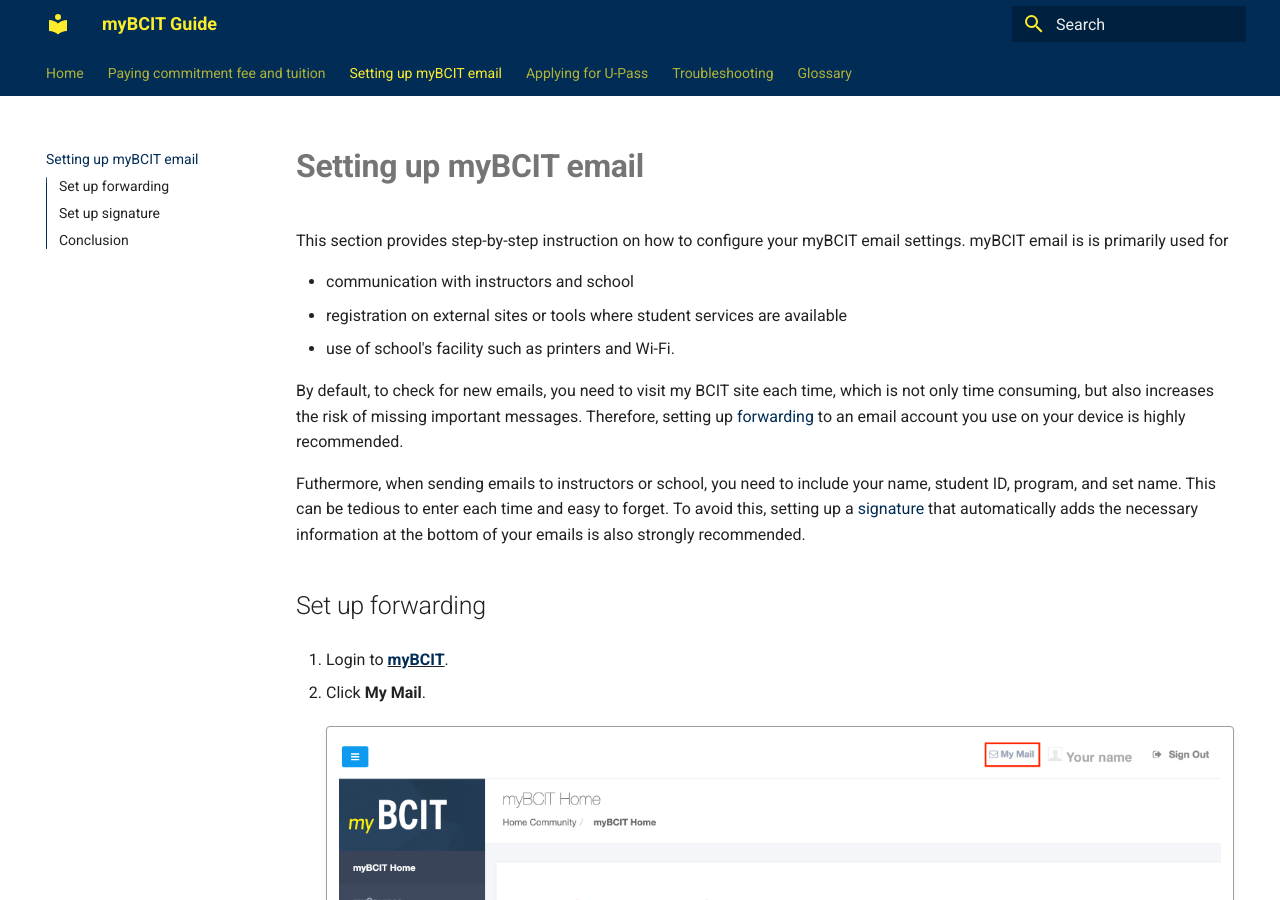
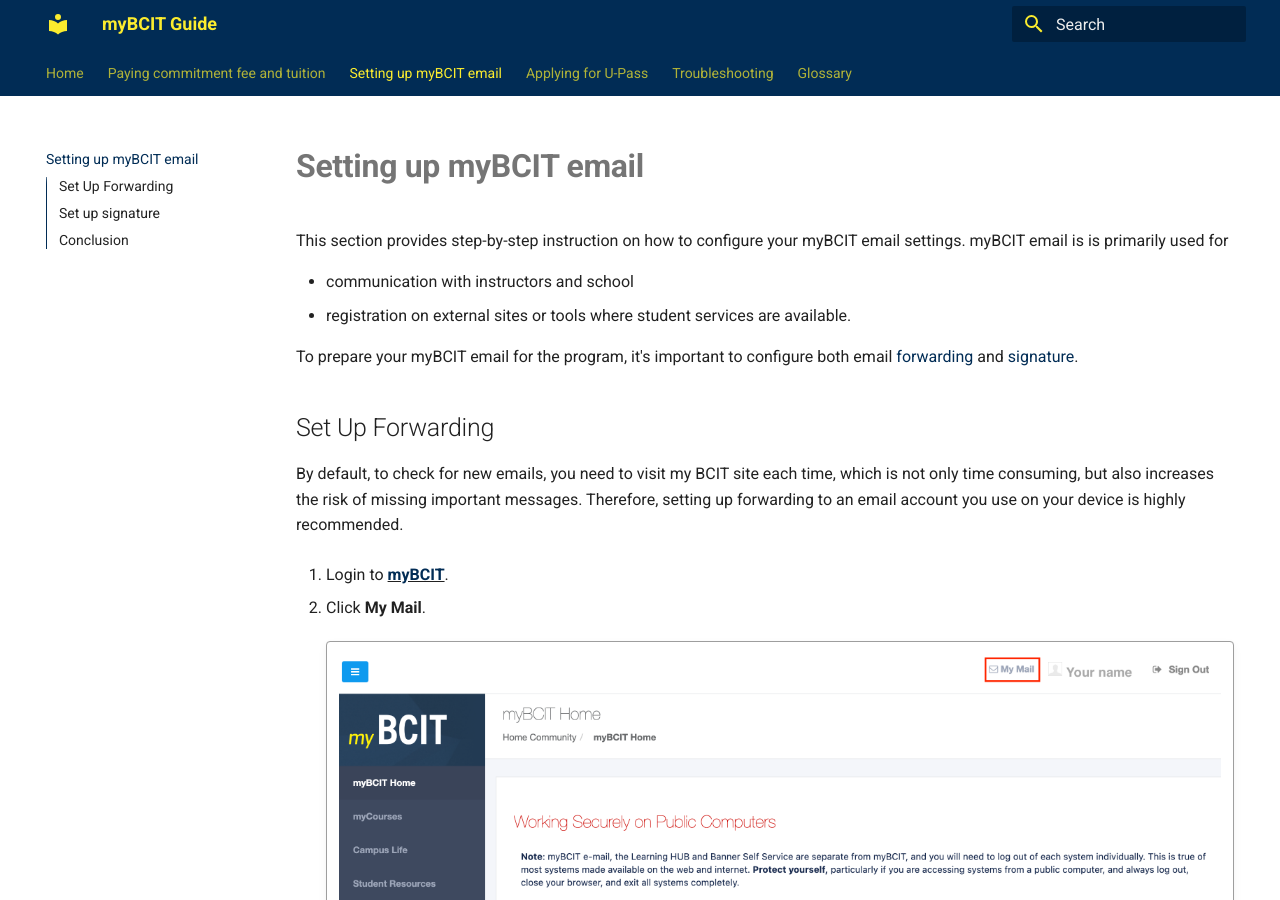
Before and after one commit to TatsunoriMarumo/myBCIT-Guide, an MkDocs documentation site: the page built from docs/setting-up-email.md, in a window 1280 px wide and 900 px high. Built offline with MkDocs 1.6.1 and Material for MkDocs 9.7.7, drawn with Linux system fonts in a browser that asks for light colours; nearby versions of some CDN libraries; emoji names are drawn with the system emoji font; comment, search, counter and statistics services are not loaded; some of the changed text lies outside the part shown.

Commit message:
Update overview for Setting up myBCIT email

```diff
--- a/docs/setting-up-email.md
+++ b/docs/setting-up-email.md
@@ -3,14 +3,12 @@
 This section provides step-by-step instruction on how to configure your myBCIT email settings. myBCIT email is is primarily used for
 
 - communication with instructors and school
-- registration on external sites or tools where student services are available
-- use of school's facility such as printers and Wi-Fi.
+- registration on external sites or tools where student services are available.
 
-By default, to check for new emails, you need to visit my BCIT site each time, which is not only time consuming, but also increases the risk of missing important messages. Therefore, setting up [forwarding](glossary.md\#forwarding) to an email account you use on your device is highly recommended.
+To prepare your myBCIT email for the program, it's important to configure both email [forwarding](glossary.md\#forwarding) and [signature](glossary.md\#signature).
 
-Futhermore, when sending emails to instructors or school, you need to include your name, student ID, program, and set name. This can be tedious to enter each time and easy to forget. To avoid this, setting up a [signature](glossary.md\#signature) that automatically adds the necessary information at the bottom of your emails is also strongly recommended.
-
-## Set up forwarding
+## Set Up Forwarding
+By default, to check for new emails, you need to visit my BCIT site each time, which is not only time consuming, but also increases the risk of missing important messages. Therefore, setting up forwarding to an email account you use on your device is highly recommended.
 
 1. Login to **<u>[myBCIT](https://my.bcit.ca){:target="_blank"}</u>**.
 
```
Also changed, not shown: other parts of docs/setting-up-email.md (+4 -3 lines).
